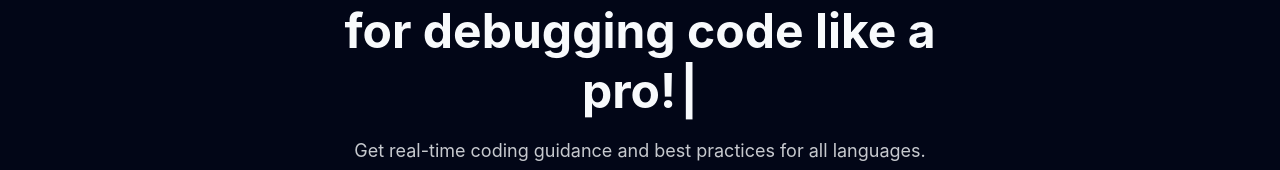
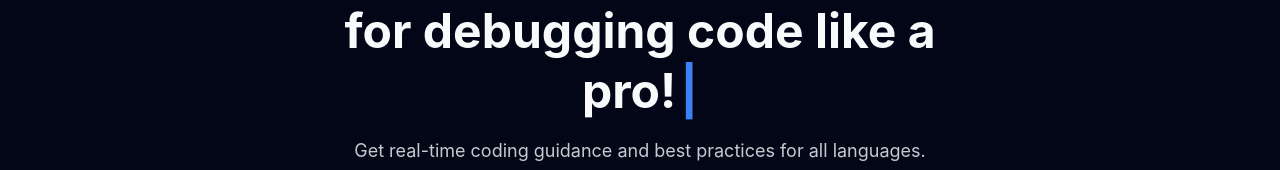
Before and after one commit to DavFilsDev/zenithAI_react-typescript-frontend, a React (Vite) app: page / in a window 1280 px wide. Shown: the part 316-486 px from the top of the page. Built offline with nearby package versions, Linux system fonts and the light colour scheme; no server answers.

Commit message:
style(typewriter): apply primary color to blinking cursor for design consistency

```diff
--- a/src/components/ui/Typewriter.tsx
+++ b/src/components/ui/Typewriter.tsx
@@ -27,9 +27,17 @@ export const Typewriter: React.FC<TypewriterProps> = ({ text, speed = 100 }) =>
   }, []);
 
   return (
-    <h2 className="text-3xl md:text-5xl font-bold leading-tight">
-      {displayedText}
-      <span className={`ml-1 ${showCursor ? 'opacity-100' : 'opacity-0'}`}>|</span>
-    </h2>
-  );
+  <h2 className="text-3xl md:text-5xl font-bold leading-tight">
+    {displayedText}
+    <span
+      className={`
+        ml-1
+        text-[rgb(var(--color-primary))]
+        ${showCursor ? 'opacity-100' : 'opacity-0'}
+      `}
+    >
+      |
+    </span>
+  </h2>
+);
 };
```
